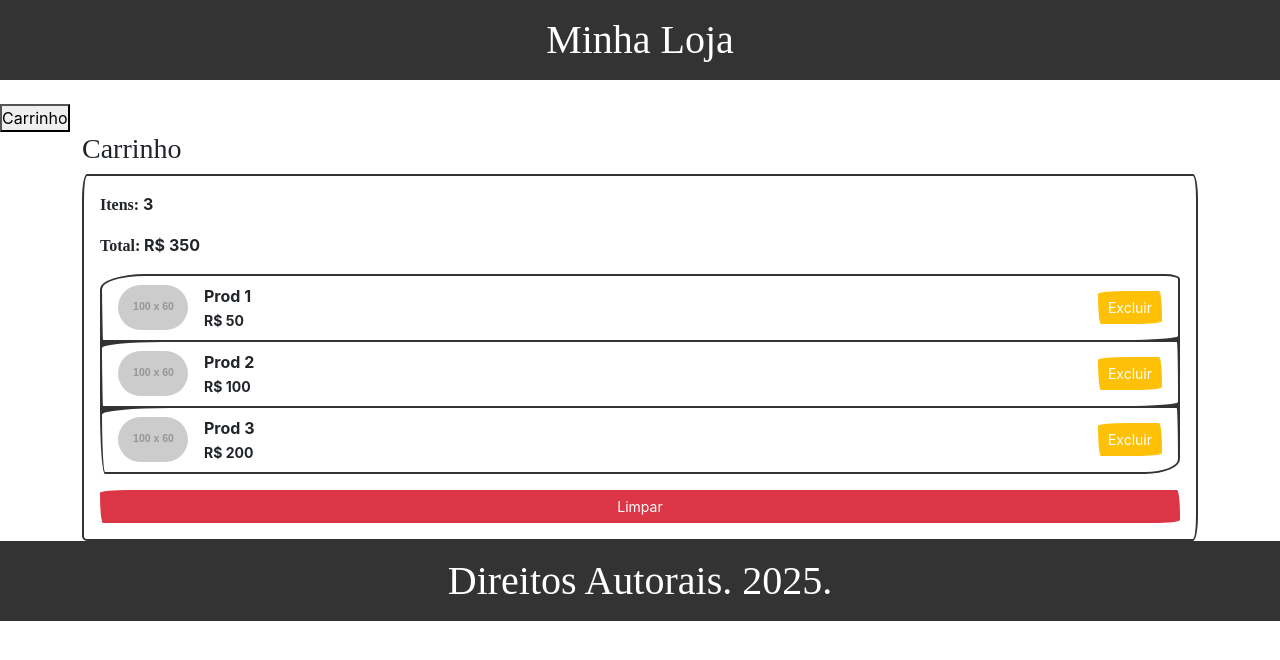
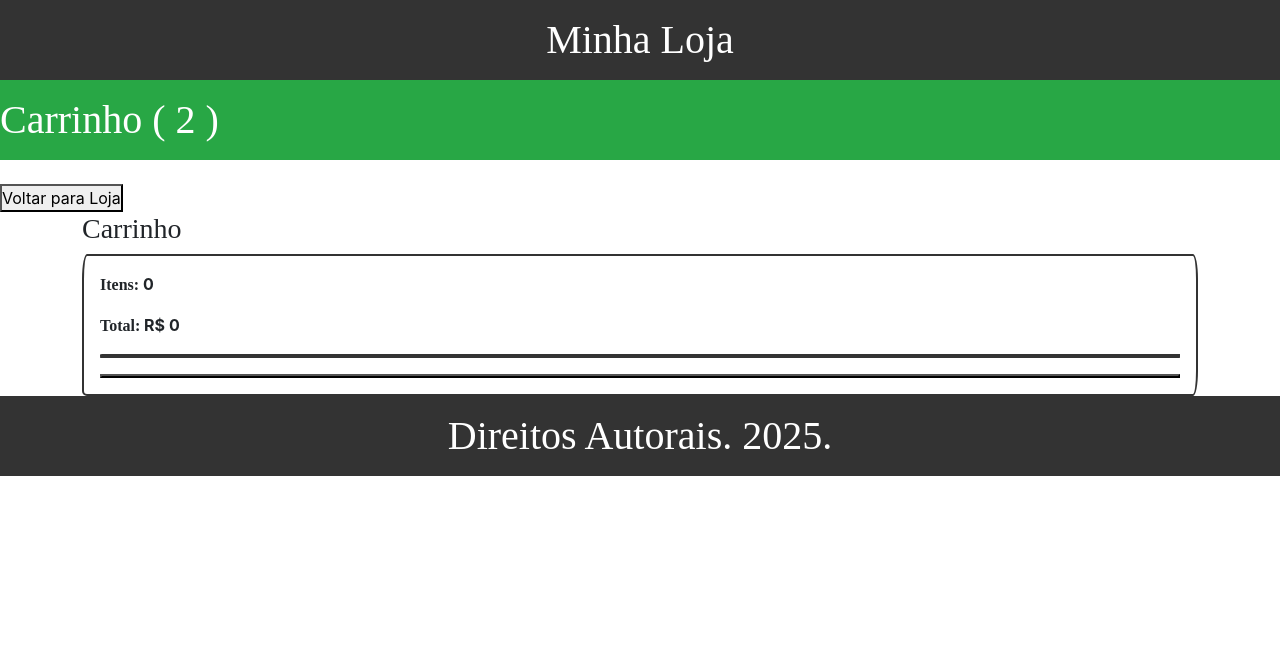
Before and after one commit to SabrinaRF/loja, a React (Vite) app: page /carrinho in a window 1280 px wide. Shown: the top 660 px of the page. Built offline with nearby package versions, Linux system fonts and the light colour scheme; a web font is replaced by a local one.

Commit message:
context para adicionar, remover e limpar carrinho

```diff
--- a/src/components/cardCarrinho/cardCarrinho.jsx
+++ b/src/components/cardCarrinho/cardCarrinho.jsx
@@ -1,27 +1,29 @@
+import Button from '../button/button';
+import { useCarrinho } from '../../contexts/CarrinhoContext.jsx';
 import Item from '../item/item.jsx';
 
 export default function CardCarrinho({ itensCarrinho }) {
-
-    const soma = itensCarrinho.reduce((acc, valor) => acc + valor.valor, 0);
+    const { limparCarrinho, total } = useCarrinho();
+    console.log(itensCarrinho);
     return (
         <div className="container">
             <h3>Carrinho</h3>
             <div className="card bg-light p-3 mt-2">
                 <p><strong>Itens:</strong> {itensCarrinho.length}</p>
-                <p><strong>Total:</strong> R$ {soma}</p>
+                <p><strong>Total:</strong> R$ {total}</p>
 
                 <div className="list-group mb-3">
-                    {itensCarrinho.map(item => (
+                    {/* {itensCarrinho.map(item => (
                         <Item
                             key={item.id}
-                            imagem={`https://placehold.co/100x60/000000/FFFFFF/png/?text=${item.nome}`}
+                            imagem={`https://placehold.co/60x60/000000/FFFFFF/png/?text=${item.nome}`}
                             nome={item.nome}
                             valor={item.valor}
                         />
-                    ))}
+                    ))} */}
                 </div>
 
-                <button className="btn btn-danger btn-sm">Limpar</button>
+                <Button className="btn btn-danger btn-sm" onClick={limparCarrinho}>Limpar</Button>
             </div>
         </div>
     );
--- a/src/components/header/header.jsx
+++ b/src/components/header/header.jsx
@@ -1,7 +1,7 @@
-export default function Header({nome}) {
-    return (
-    <header className="bg-primary text-white text-center py-3 mb-4">
+export default function Header({ nome }) {
+  return (
+    <header className="bg-primary text-white text-center py-3">
       <h1 className="m-0">{nome}</h1>
     </header>
-    );
+  );
 }
--- a/src/components/item/item.jsx
+++ b/src/components/item/item.jsx
@@ -1,4 +1,9 @@
+import Button from '../button/button';
+import { useCarrinho } from "../../contexts/CarrinhoContext";
+
 export default function Item({ imagem, nome, valor }) {
+    const { removerItem } = useCarrinho();
+
     return (
         <div className="list-group-item d-flex align-items-center justify-content-between">
             <div className="d-flex align-items-center">
@@ -13,7 +18,7 @@ export default function Item({ imagem, nome, valor }) {
                     <small>R$ {valor}</small>
                 </div>
             </div>
-            <button className="btn btn-warning btn-sm">Excluir</button>
+            <Button className="btn btn-warning btn-sm" onClick={removerItem}>Excluir</Button>
         </div>
     );
 }
--- /dev/null
+++ b/src/components/menuCarrinho/menuCarrinho.jsx
@@ -0,0 +1,11 @@
+import { Link } from "react-router-dom";
+
+export default function MenuCarrinho({ valor }) {
+    return (
+        <div className="bg-success text-white py-3 mb-4 flex items-center justify-center gap-2">
+            <Link to="/carrinho" className="text-white text-decoration-none">
+                <h1 className="m-0">Carrinho ( {valor} )</h1>
+            </Link>
+        </div>
+    );
+}
--- a/src/components/produto/listarProd.jsx
+++ b/src/components/produto/listarProd.jsx
@@ -1,17 +1,13 @@
 import Produto from "./produto";
 
-export default function ListProd({produtos}){
+export default function ListProd({ produtos }) {
   return (
-    <div className="listProd" style={{display:"flex", flexWrap: "wrap", gap:"1rem", justifyContent:"center"}}>
-      {produtos.map((produtos)=>
-      <Produto
-      key={produtos.id}
-      imagem={produtos.imagem}
-      titulo={produtos.titulo}
-      valor={produtos.valor}
-      estrelas={produtos.estrelas}
-
-      />
+    <div className="listProd" style={{ display: "flex", flexWrap: "wrap", gap: "1rem", justifyContent: "center" }}>
+      {produtos.map((produto) =>
+        <Produto
+          key={produto.id}
+          produto={produto}
+        />
       )}
     </div>
   );
--- a/src/components/produto/produto.jsx
+++ b/src/components/produto/produto.jsx
@@ -1,23 +1,27 @@
 import React from "react";
 import Card from 'react-bootstrap/Card';
 import ListProd from "./listarProd";
-export default function Produto({ imagem ,titulo,estrelas , valor}) {
-return(
-    <Card style={{ width: '12rem', marginBottom: "1rem", marginTop:"2rem"}}>
+import { useCarrinho } from "../../contexts/CarrinhoContext";
+
+export default function Produto({ produto }) {
+  const { adicionarItem } = useCarrinho();
+
+  return (
+    <Card style={{ width: '12rem', marginBottom: "1rem", marginTop: "2rem" }}>
       <Card.Img variant="top"
-      src={`https://placehold.co/60x60/000000/FFFFFF/png/?text=${titulo}`}/>{imagem}
+        src={`https://placehold.co/60x60/000000/FFFFFF/png/?text=${produto.titulo}`} />{produto.imagem}
       <Card.Body>
-        <Card.Title>{titulo}</Card.Title>
+        <Card.Title>{produto.titulo}</Card.Title>
         <Card.Text>
-              <strong><h6> R$ {valor}</h6></strong>
-              {Array.from({length: 5},(_, i) => (
+          <strong><h6> R$ {produto.valor}</h6></strong>
+          {Array.from({ length: 5 }, (_, i) => (
             <svg
               width="16"
               height="16"
-                fill={i < estrelas ? "gold" : "lightgray"}
+              fill={i < produto.estrelas ? "gold" : "lightgray"}
               className="bi bi-star"
               viewBox="0 0 16 16"
-                style={{marginRight: "3px"}}
+              style={{ marginRight: "3px" }}
             >
               <path d="M2.886 14.85c-.078.444.36.791.746.593l4.39-2.256
                        4.389 2.256c.386.198.824-.149.746-.592l-.83-4.73
@@ -32,9 +36,11 @@ return(
             </svg>
           ))}
 
-
         </Card.Text>
-        <button type="button" class="btn btn-success">Comprar</button>
+        <button type="button"
+          onClick={() => adicionarItem(produto)}
+          className="btn btn-success"
+        >Comprar</button>
       </Card.Body>
     </Card>
   )
--- /dev/null
+++ b/src/contexts/CarrinhoContext.jsx
@@ -0,0 +1,52 @@
+import { createContext, useContext, useState } from "react";
+
+const CarrinhoContext = createContext();
+
+export function CarrinhoProvider({ children }) {
+    const [carrinho, setCarrinho] = useState([]);
+
+    const adicionarItem = (produto) => {
+        setCarrinho((prev) => {
+            const existe = prev.find((item) => item.id === produto.id);
+            if (existe) {
+                return prev.map((item) =>
+                    item.id === produto.id
+                        ? { ...item, quantidade: item.quantidade + 1 }
+                        : item
+                );
+            }
+            return [...prev, { ...produto, quantidade: 1 }];
+        });
+    };
+
+    const removerItem = (id) => {
+        setCarrinho((prev) =>
+            prev
+                .map((item) =>
+                    item.id === id
+                        ? { ...item, quantidade: item.quantidade - 1 }
+                        : item
+                )
+                .filter((item) => item.quantidade > 0)
+        );
+    };
+
+    const limparCarrinho = () => setCarrinho([]);
+
+    const total = carrinho.reduce(
+        (acc, item) => acc + item.valor * item.quantidade,
+        0
+    );
+
+    return (
+        <CarrinhoContext.Provider
+            value={{ carrinho, adicionarItem, removerItem, limparCarrinho, total }}
+        >
+            {children}
+        </CarrinhoContext.Provider>
+    );
+}
+
+export function useCarrinho() {
+    return useContext(CarrinhoContext);
+}
--- a/src/main.jsx
+++ b/src/main.jsx
@@ -4,7 +4,10 @@ import { RouterProvider } from 'react-router-dom'
 import 'bootstrap/dist/css/bootstrap.min.css';
 import 'bootswatch/dist/sketchy/bootstrap.min.css';
 import './index.css'
+import { CarrinhoProvider } from './contexts/CarrinhoContext';
 
 createRoot(document.getElementById('root')).render(
-  <RouterProvider router={router} />
+  <CarrinhoProvider>
+    <RouterProvider router={router} />
+  </CarrinhoProvider>
 )
--- a/src/pages/carrinho/carrinho.jsx
+++ b/src/pages/carrinho/carrinho.jsx
@@ -1,24 +1,22 @@
 import CardCarrinho from '../../components/cardCarrinho/cardCarrinho.jsx';
 import Header from '../../components/header/header.jsx';
 import Footer from '../../components/footer/footer.jsx'
+import MenuCarrinho from '../../components/menuCarrinho/menuCarrinho.jsx';
+import { useNavigate } from 'react-router-dom';
+import { useCarrinho } from '../../contexts/CarrinhoContext.jsx';
 import Button from '../../components/button/button.jsx';
-import { useNavigate } from 'react-router-dom';
 
 export default function Carrinho() {
     const navigate = useNavigate();
-
-    const itensCarrinho = [
-        { id: 1, nome: 'Prod 1', valor: 50 },
-        { id: 2, nome: 'Prod 2', valor: 100 },
-        { id: 3, nome: 'Prod 3', valor: 200 }
-    ];
+    const { carrinho } = useCarrinho();
 
     return (
         <main>
             <Header nome="Minha Loja" />
-            <Button texto="Carrinho" onClick={() => navigate("/")} />
+            <MenuCarrinho valor={2} />
+            <Button texto="Voltar para Loja" onClick={() => navigate("/")} />
             <CardCarrinho
-                itensCarrinho={itensCarrinho}
+                itensCarrinho={carrinho}
             />
             <Footer nome="Direitos Autorais. 2025." />
         </main>
--- a/src/pages/loja/loja.jsx
+++ b/src/pages/loja/loja.jsx
@@ -1,50 +1,24 @@
 import Header from '../../components/header/header.jsx';
 import ListProd from '../../components/produto/listarProd.jsx';
 import Footer from '../../components/footer/footer.jsx'
-import { useNavigate } from 'react-router-dom';
-import Button from '../../components/button/button.jsx';
+import MenuCarrinho from '../../components/menuCarrinho/menuCarrinho.jsx';
+import { useCarrinho } from '../../contexts/CarrinhoContext.jsx';
 export default function Loja() {
-    const navigate = useNavigate();
+    const { carrinho } = useCarrinho();
 
-    const produto = [
-        {
-            id: 1,
-            titulo: "Prod 1",
-            valor: 100,
-            estrelas: 5
-        },
-        {
-            id: 2,
-            titulo: "Prod 2",
-            valor: 100,
-            estrelas: 4
-        },
+    const produtos = [
+        { id: 1, titulo: "Prod 1", valor: 100, estrelas: 5 },
+        { id: 2, titulo: "Prod 2", valor: 100, estrelas: 4 },
+        { id: 3, titulo: "Prod 3", valor: 100, estrelas: 3 },
+        { id: 4, titulo: "Prod 4", valor: 200, estrelas: 4 },
+        { id: 5, titulo: "Prod 5", valor: 300, estrelas: 5 },
+    ];
 
-        {
-            id: 3,
-            titulo: "Prod 3",
-            valor: 100,
-            estrelas: 3
-        },
-
-        {
-            id: 4,
-            titulo: "Prod 4",
-            valor: 200,
-            estrelas: 4
-        },
-        {
-            id: 5,
-            titulo: "Prod 5",
-            valor: 300,
-            estrelas: 5
-        },
-    ]
     return (
         <main>
             <Header nome="Minha Loja" />
-            <Button texto="Carrinho" onClick={() => navigate("/carrinho")} />
-            <ListProd produtos={produto} />
+            <MenuCarrinho valor={carrinho.length} />
+            <ListProd produtos={produtos} />
             <Footer nome="Direitos Autorais. 2025." />
         </main>
     );
--- a/src/router/router.jsx
+++ b/src/router/router.jsx
@@ -1,7 +1,7 @@
 import { createBrowserRouter, Route, Routes } from 'react-router-dom';
 import Loja from '../pages/loja/loja.jsx';
 import Carrinho from '../pages/carrinho/carrinho.jsx';
-import NotFound from '../components/NotFound/NotFound.jsx';
+import NotFound from '../pages/notFound/notFound.jsx';
 
 export const router = createBrowserRouter([
     {
```
Also changed, not shown: src/pages/notFound/notFound.jsx (renamed from src/components/NotFound/NotFound.jsx). Lines whose indentation alone changed are shown as unchanged.
